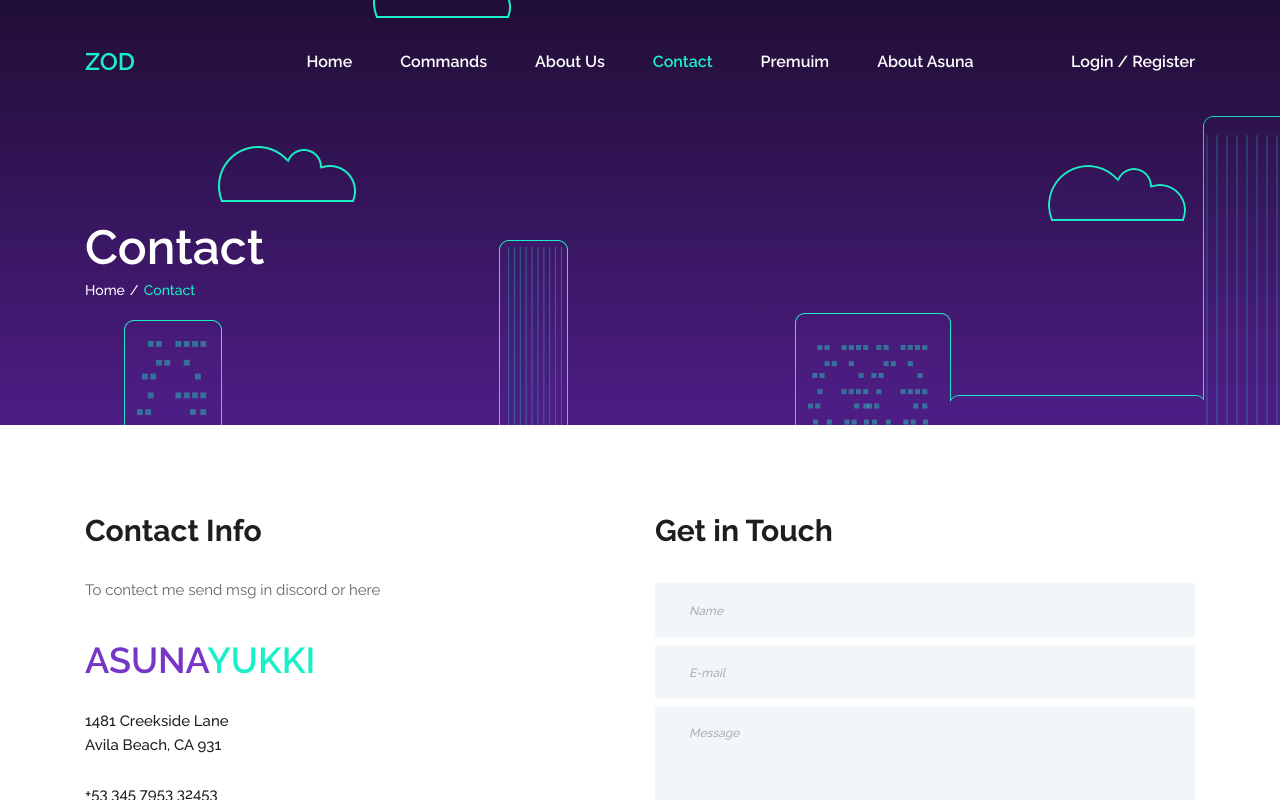
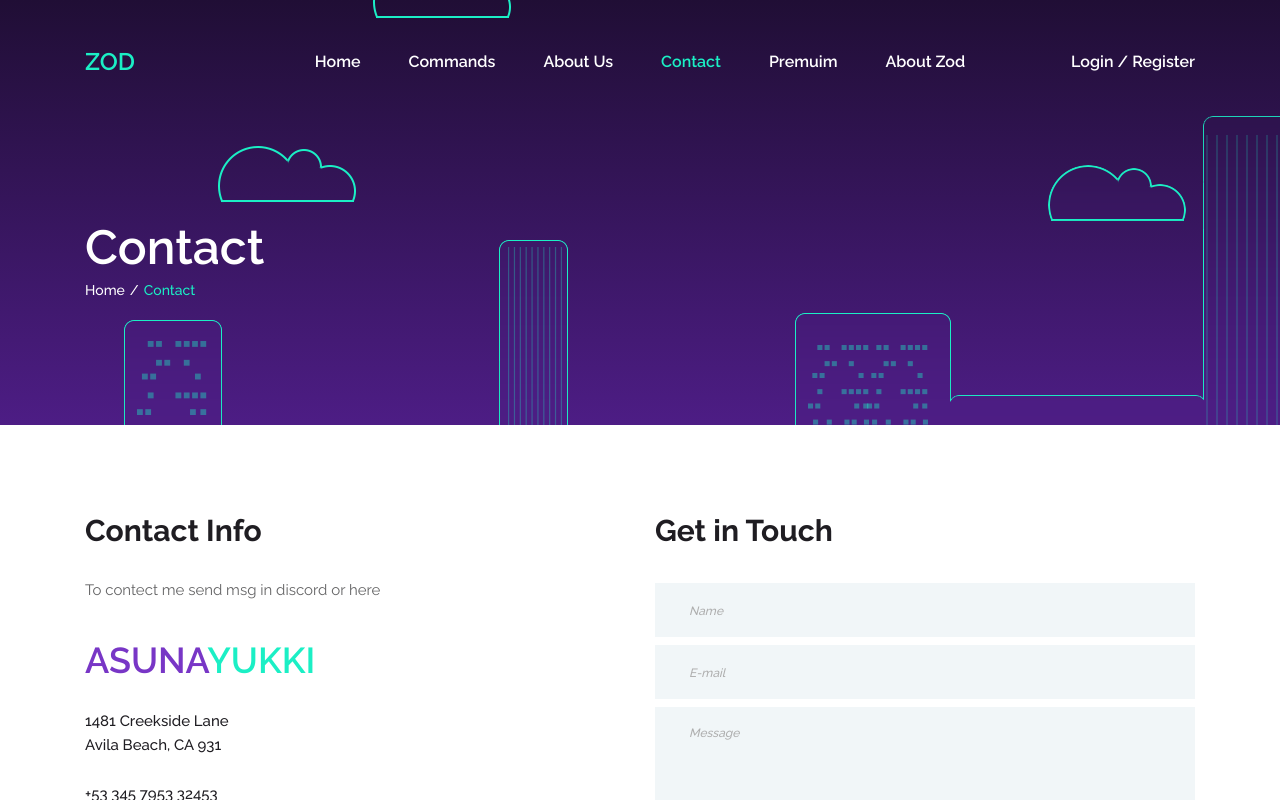
Before and after one commit to ChristopherRobi/zod.github.io, a plain HTML site: page contact.html in a window 1280 px wide. Shown: the top 800 px of the page. Drawn offline with Linux system fonts and the light colour scheme; some packages are replaced by stand-ins of ours.

Commit message:
Update contact.html

```diff
--- a/contact.html
+++ b/contact.html
@@ -34,7 +34,7 @@
 								<li><a href="about.html">About Us</a></li>
 								<li class="active"><a href="contact.html">Contact</a></li>
                 <li><a href="404.html">Premuim</a></li>
-               <li><a href = "aboutbot.html">About Asuna</a></li>
+               <li><a href = "aboutbot.html">About Zod</a></li>
 
 							</ul>
 						</nav>
```
